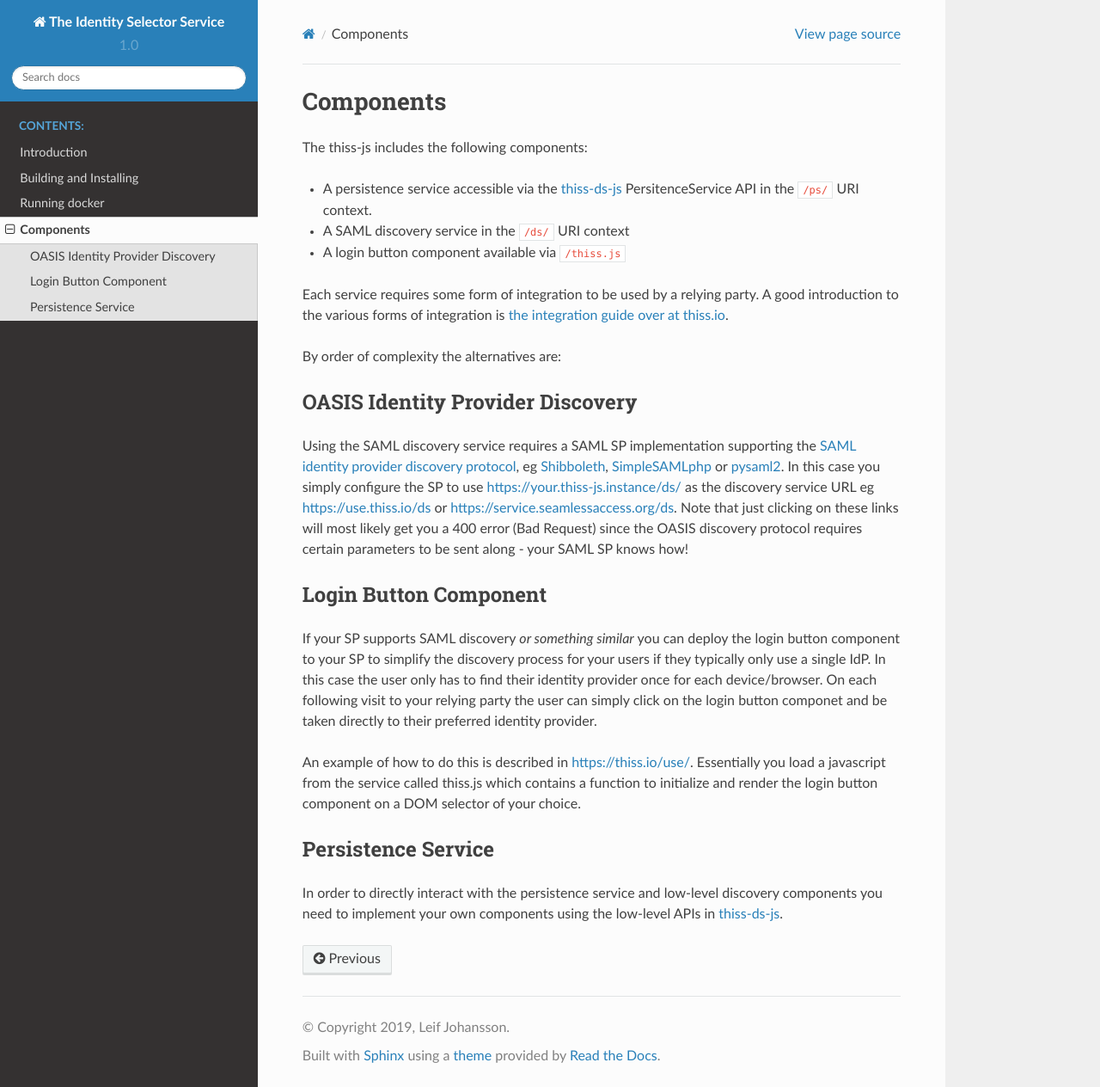
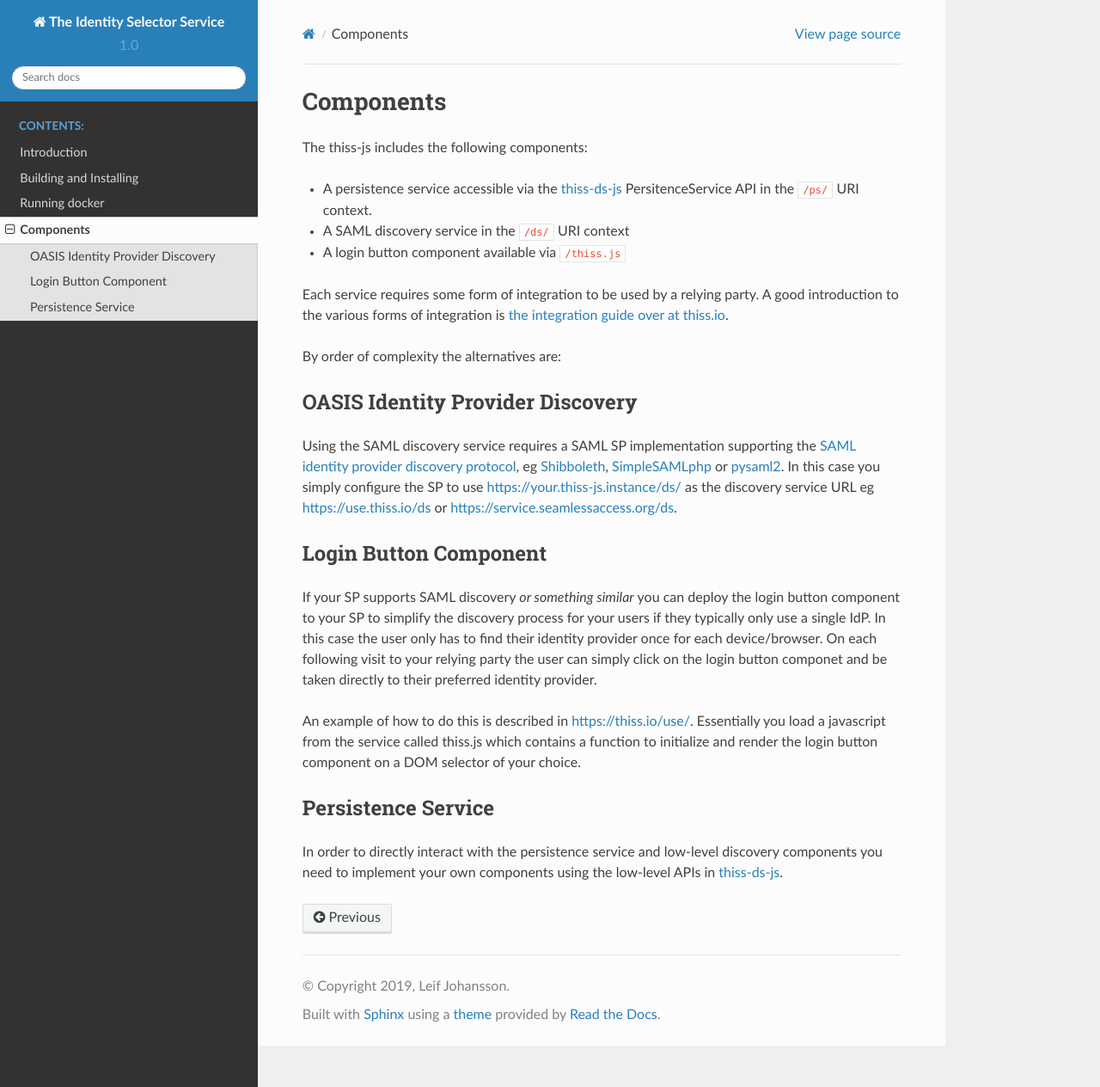
Before and after one commit to TheIdentitySelector/thiss-js, a Sphinx documentation site: the page built from docs/components.rst, in a window 1280 px wide and 1264 px high. Shown: the whole window at 86% size. Built offline with Sphinx 7.4.7 and the Read the Docs theme 2.0.0, drawn with Linux system fonts in a browser that asks for light colours.

Commit message:
more docs

```diff
--- a/docs/components.rst
+++ b/docs/components.rst
@@ -14,7 +14,7 @@ By order of complexity the alternatives are:
 OASIS Identity Provider Discovery
 ---------------------------------
 
-Using the SAML discovery service requires a SAML SP implementation supporting the `SAML identity provider discovery protocol <http://docs.oasis-open.org/security/saml/Post2.0/sstc-saml-idp-discovery.pdf>`_, eg `Shibboleth <https://shibboleth.net>`_, `SimpleSAMLphp <https://simplesamlphp.org/>`_ or `pysaml2 <https://github.com/IdentityPython/pysaml2>`_. In this case you simply configure the SP to use https://your.thiss-js.instance/ds/ as the discovery service URL eg https://use.thiss.io/ds or https://service.seamlessaccess.org/ds. Note that just clicking on these links will most likely get you a 400 error (Bad Request) since the OASIS discovery protocol requires certain parameters to be sent along - your SAML SP knows how!
+Using the SAML discovery service requires a SAML SP implementation supporting the `SAML identity provider discovery protocol <http://docs.oasis-open.org/security/saml/Post2.0/sstc-saml-idp-discovery.pdf>`_, eg `Shibboleth <https://shibboleth.net>`_, `SimpleSAMLphp <https://simplesamlphp.org/>`_ or `pysaml2 <https://github.com/IdentityPython/pysaml2>`_. In this case you simply configure the SP to use https://your.thiss-js.instance/ds/ as the discovery service URL eg https://use.thiss.io/ds or https://service.seamlessaccess.org/ds.
 
 Login Button Component
 ----------------------
```
